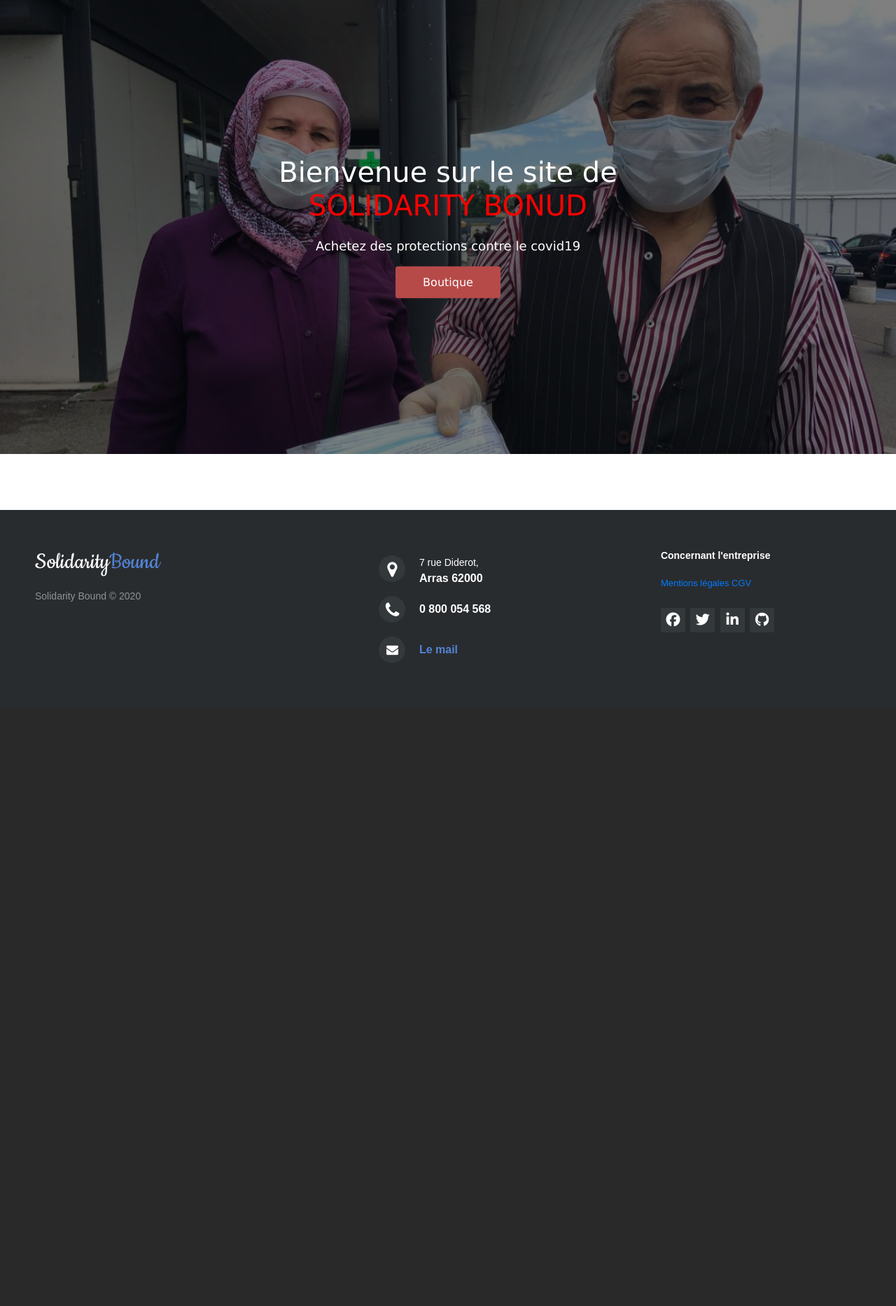
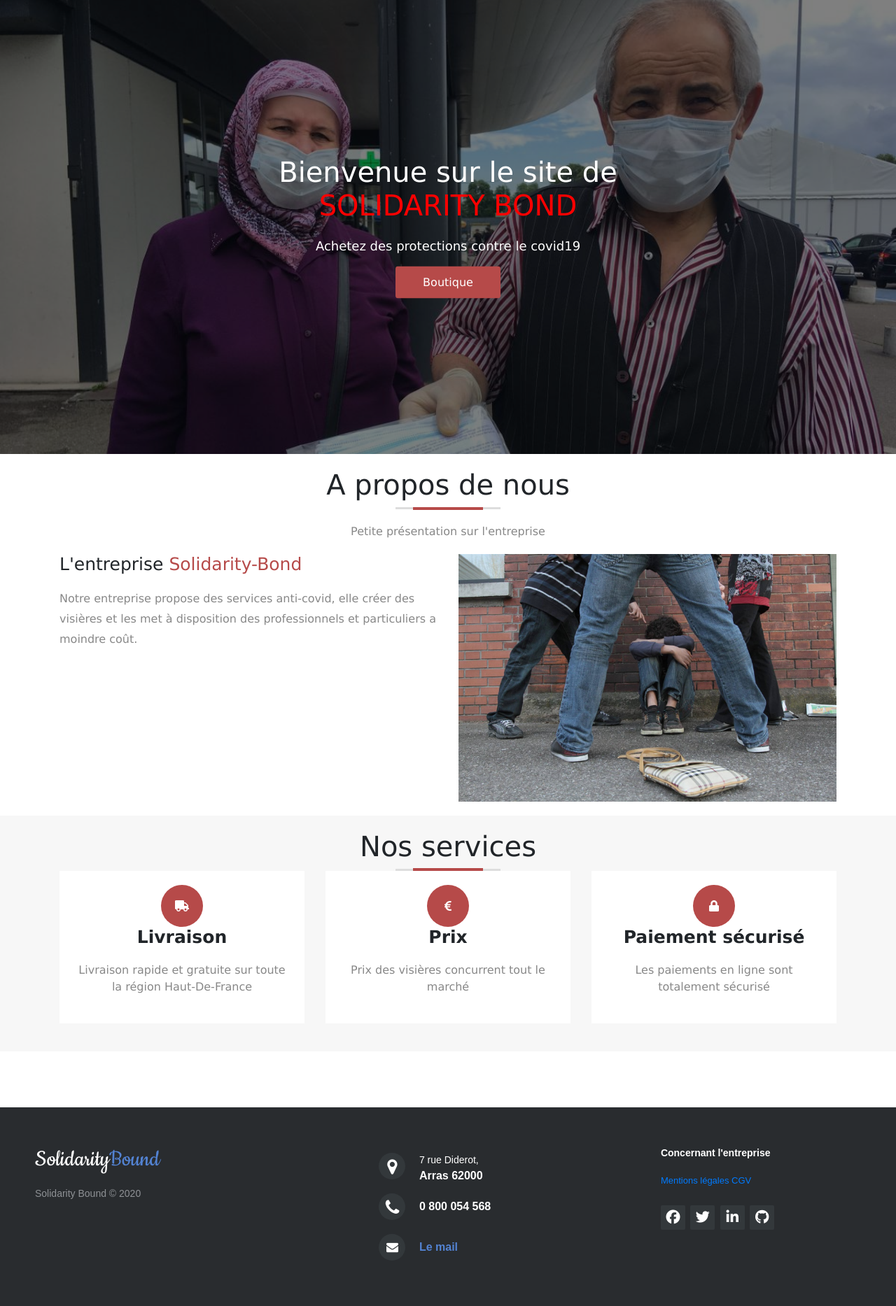
Before and after one commit to ilyesamr/final-fablab, a Flask app: page / in a window 1280 px wide. Shown: the part 57-1924 px from the top of the page at 70% size. Before the commit the page ends 1005 px from the top, so only its background shows below. Run offline with Flask 2, Linux system fonts and the light colour scheme; some libraries are stand-ins or nearby versions.

Commit message:
page 404

```diff
--- a/static/css/stylehome.css
+++ b/static/css/stylehome.css
@@ -107,6 +107,8 @@
     position: relative;
 
 }
+
+
 
 .home .home-content{
     position: absolute;
@@ -401,3 +403,167 @@
 	}
 
 }
+
+.section-title{
+    font-size: 40px;
+}
+
+.line{
+    width: 150px;
+    background: #ddd;
+    height: 3px;
+    margin: auto;
+}
+
+.line span{
+    display: block;
+    width: 100px;
+    height: 4px;
+    background-color: #b64a49;
+    margin: auto;
+    position: relative;
+    bottom: 0.5px;
+}
+
+.section-header p{
+    width: 50%;
+    color: #888;
+    margin: 20px auto;
+    line-height: 1.5;
+}
+
+.about .about-info h3{
+    font-size: 25px;
+    font-weight: normal;
+    margin-bottom: 20px;
+}
+
+.about .about-info h3 span{
+    color: #b64a49;
+}
+
+.about .about-info .about-info-desc{
+    line-height: 1.8;
+    color: #888;
+    margin-bottom: 20px;
+}
+
+.about .about-info .about-info-btn{
+    background-color: #b64a49;
+    padding: 10px 20px;
+    border: 0;
+    color: #fff;
+    font-weight: bold;
+    margin-bottom: 15px;
+}
+
+.about .about-img img{
+    width: 100%;
+}
+
+@media (max-width:575px){
+    .about .about-info h3{
+        font-size: 20px;
+    }
+}
+
+@media (min-width: 576px) and (max-width: 768px){
+    .about .about-info{
+        text-align: center;
+    }
+}
+
+/* Serices section */
+
+.services{
+    background: #f7f7f7;
+}
+
+.services .serv{
+    background: #fff;
+    padding: 20px;
+    text-align: center;
+    margin-bottom: 20px;
+}
+
+.services .button{
+    background: #b64a49;
+    color: white;
+    width: 150px;
+    text-align: center;
+    padding: 10px 0;
+    display: block;
+    margin: auto ;
+}
+
+.services .serv .icon{
+    background: #b64a49;
+    width: 60px;
+    height: 60px;
+    text-align: center;
+    line-height: 60px;
+    color: #fff;
+    border-radius: 50%;
+}
+
+.services .serv-title{
+    font-weight: bold;
+    font-size: 25px;
+    margin-bottom: 20px;
+}
+
+.services .serv-desc{
+    fonts-size: 17px;
+    color: #888;
+    margin-bottom: 20px;
+}
+
+.error{
+    height: 650px;
+    background: url(../img/404.png) no-repeat;
+    background-size: cover;
+    background-position: center;
+    position: relative;
+}
+
+.error .error-content{
+    position: absolute;
+    top: 50%;
+    left: 50%;
+    transform: translate(-50%, -50%);
+}
+
+.error .error-title{
+    color: white;
+    font-size: 40px;
+    margin-bottom: 20px;
+}
+
+.error .error-title span{
+    color: red;
+    font-family: cursive;
+}
+
+.error .error-desc{
+    color: white;
+    font-size: 18px;
+}
+
+.error .button{
+    background: #b64a49;
+    color: white;
+    width: 150px;
+    text-align: center;
+    padding: 10px 0;
+    margin: 0px 10px;
+}
+
+@media (max-width:575px){
+    .error .error-title{
+        font-size: 22px;
+    }
+
+    .error .button{
+        margin-bottom: 10px;
+    }
+}
--- a/templates/home.html
+++ b/templates/home.html
@@ -14,7 +14,7 @@
         <div class="overlay">
             <div class="">
                 <div class="home-content">
-                    <h3 class="home-title">Bienvenue sur le site de<span> SOLIDARITY BONUD</span></h3>
+                    <h3 class="home-title">Bienvenue sur le site de<span> SOLIDARITY BOND</span></h3>
                     <p class="lead home-desc">
                         Achetez des protections contre le covid19
                     </p>
@@ -24,5 +24,61 @@
         </div>
     </section>
 
+    <section class="sections about">
+        <div class="container">
+            <div class="section-header text-center">
+                <h2 class="section-title">A propos de nous</h2>
+                <div class="line"><span></span></div>
+                <p>Petite présentation sur l'entreprise</p>
+            </div>
+            <div class="row">
+                <div class="col-md-6">
+                    <div class="about-info">
+                        <h3>L'entreprise<span> Solidarity-Bond</span></h3>
+                        <p class="about-info-desc">
+                            Notre entreprise propose des services anti-covid, elle créer des visières et les met à disposition des professionnels et particuliers a moindre coût.
+                        </p>
+                    </div>
+                </div>
+                <div class="col-md-6">
+                    <div class="about-img">
+                        <img src="{{ url_for('static', filename='img/racket.png')}}">
+                    </div>
+                </div>
+            </div>
+        </div>
+    </section>
+
+    <section class="sections services">
+        <div class="container">
+            <div class="section-header text-center">
+                <h2 class="section-title">Nos services</h2>
+                <div class="line"><span></span></div>
+            </div>
+            <div class="row">
+                <div class="col-md-4 col-xs-12">
+                    <div class="serv">
+                        <i class="icon fas fa-truck"></i>
+                        <h3 class="serv-title">Livraison</h3>
+                        <p class="serv-desc">Livraison rapide et gratuite sur toute la région Haut-De-France</p>
+                    </div>
+                </div>
+                <div class="col-md-4 col-xs-12">
+                    <div class="serv">
+                        <i class="icon fas fa-euro-sign"></i>
+                        <h3 class="serv-title">Prix</h3>
+                        <p class="serv-desc">Prix des visières concurrent tout le marché</p>
+                    </div>
+                </div>
+                <div class="col-md-4 col-xs-12">
+                    <div class="serv">
+                        <i class="icon fas fa-lock"></i>
+                        <h3 class="serv-title">Paiement sécurisé</h3>
+                        <p class="serv-desc">Les paiements en ligne sont totalement sécurisé</p>
+                    </div>
+                </div>
+            </div>
+        </div>
+    </section>
 
     {% endblock %}
```
Also changed, not shown: templates/404.html (added, +26 -0 lines), static/img/404.PNG (added), static/img/racket.png (added).
